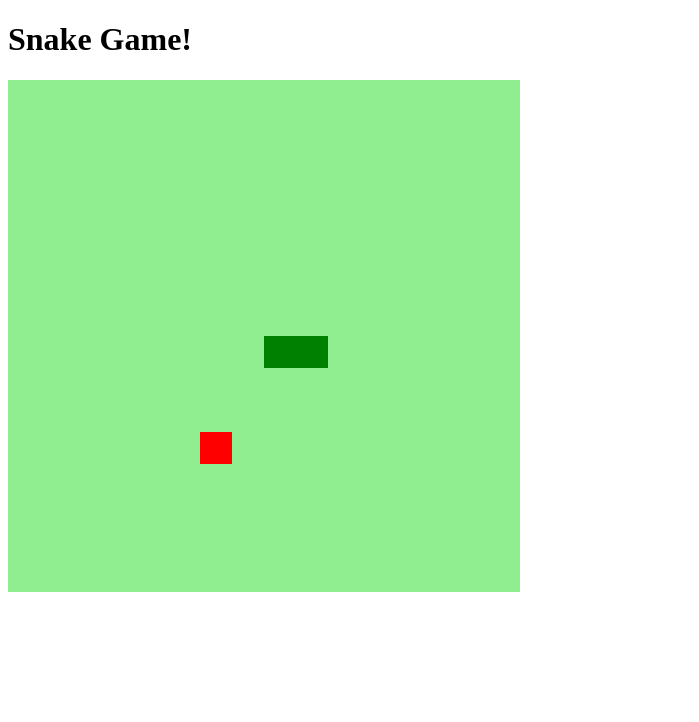
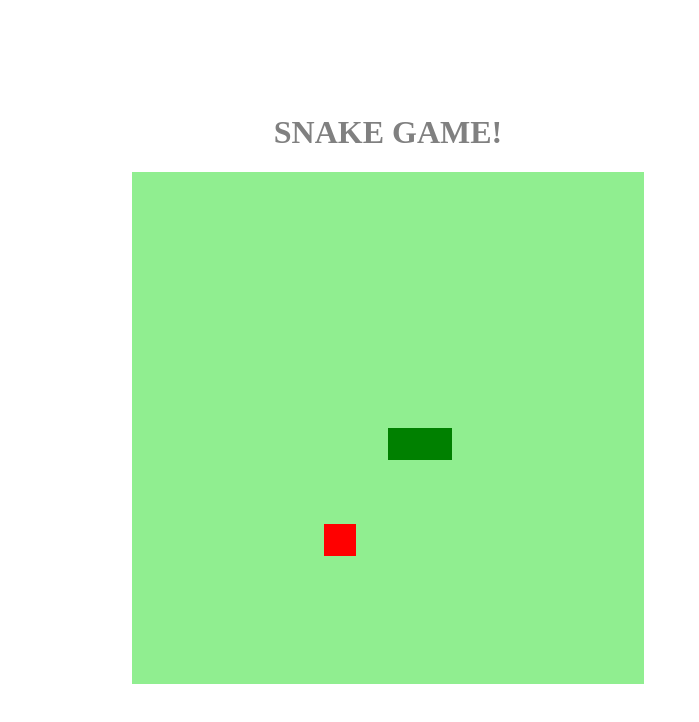
Before and after one commit to gusdecante/snake-game-js, a plain HTML site: page index.html in a window 1280 px wide. Shown: the whole page, without its empty margins (0-699 px from the left). Drawn offline with Linux system fonts and the light colour scheme.

Commit message:
adicionar estilização ao body

```diff
--- a/index.html
+++ b/index.html
@@ -3,11 +3,12 @@
 <head>
     <meta charset="UTF-8">
     <meta name="viewport" content="width=device-width, initial-scale=1.0">
+    <link rel="stylesheet" href="style.css">
     <script defer src="script.js"></script>
     <title>Snake Game</title>
 </head>
 <body>
-    <h1>Snake Game!</h1>
+    <h1>SNAKE GAME!</h1>
     <canvas id="snake" width="512" height="512"></canvas>
 </body>
 </html>
--- a/style.css
+++ b/style.css
@@ -0,0 +1,9 @@
+body{
+    height: 95vh;
+    width: 95vh;
+    display: flex;
+    justify-content: center;
+    align-items: center;
+    flex-direction: column;
+    color: gray;
+}
```
